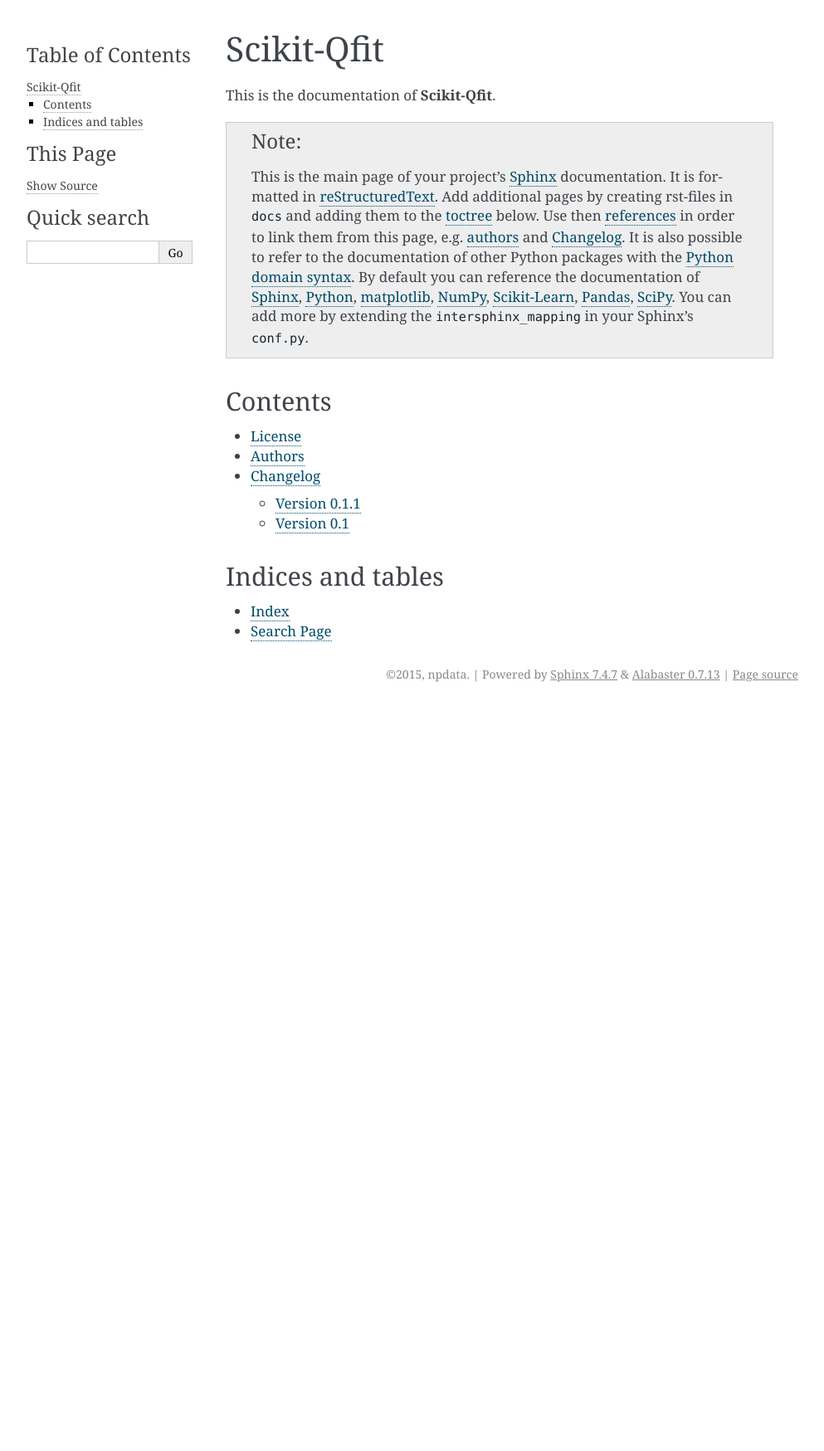
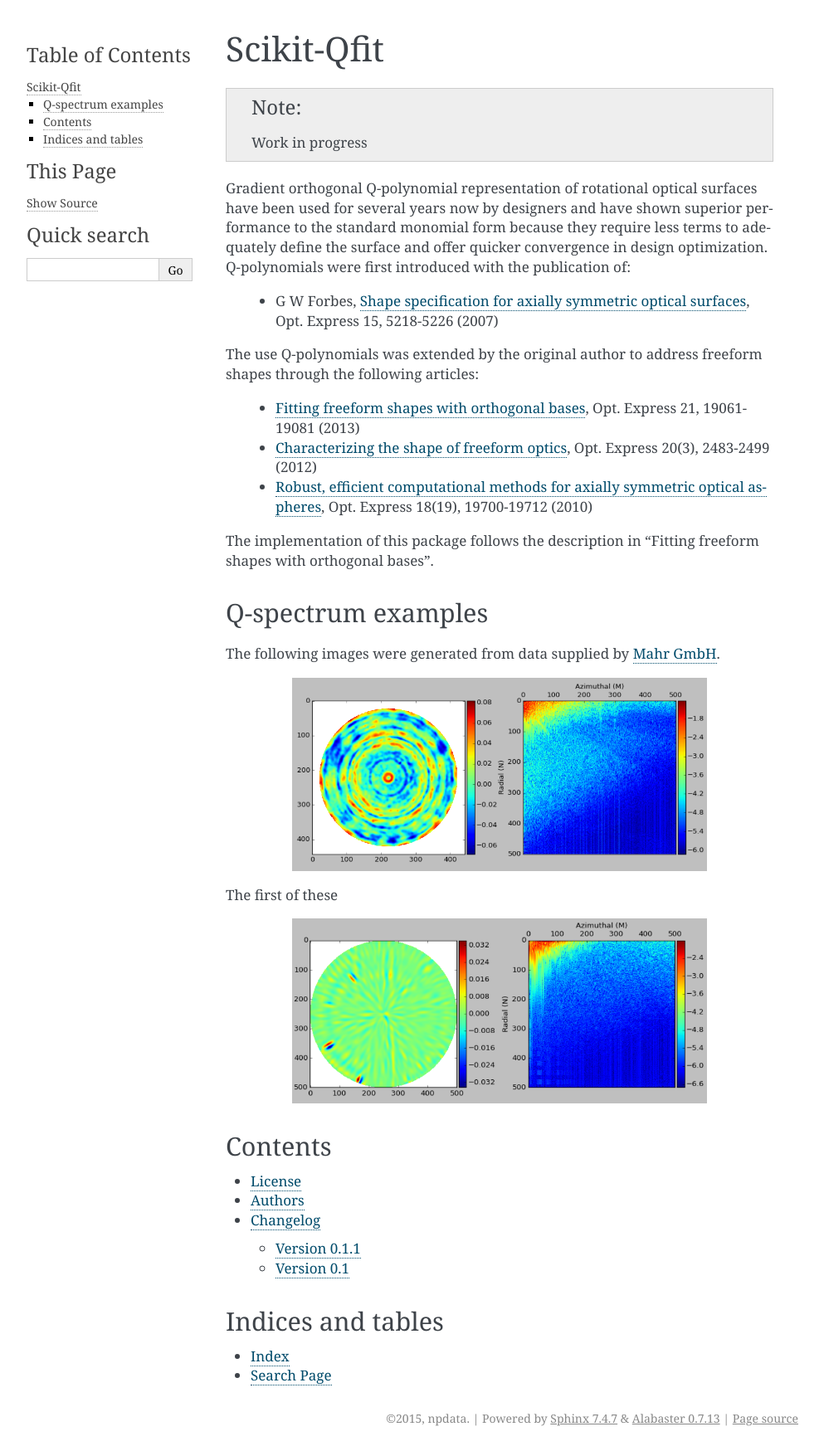
Before and after one commit to npdata/Scikit-qfit, a Sphinx documentation site: the page built from docs/index.rst, in a window 1280 px wide. Shown: the whole page at 83% size, without its empty margins (148-1141 px from the left). Built offline with Sphinx 7.4.7, drawn with Linux system fonts in a browser that asks for light colours; formulas are drawn with MathJax 3; the version number could not be read and is left out; before the commit the page ends 900 px from its top, so only the background shows below that.

Commit message:
Documentation update

```diff
--- a/docs/index.rst
+++ b/docs/index.rst
@@ -2,28 +2,41 @@
 Scikit-Qfit
 ===========
 
-This is the documentation of **Scikit-Qfit**.
+.. note::
+   Work in progress
 
-.. note::
+Gradient orthogonal Q-polynomial representation of rotational optical surfaces have been used for
+several years now by designers and have shown superior performance to the standard monomial form
+because they require less terms to adequately define the surface and offer quicker convergence in design optimization.
+Q-polynomials were first introduced with the publication of:
 
-    This is the main page of your project's `Sphinx <http://sphinx-doc.org/>`_
-    documentation. It is formatted in `reStructuredText
-    <http://sphinx-doc.org/rest.html>`__. Add additional pages by creating
-    rst-files in ``docs`` and adding them to the `toctree
-    <http://sphinx-doc.org/markup/toctree.html>`_ below. Use then
-    `references <http://sphinx-doc.org/markup/inline.html>`__ in order to link
-    them from this page, e.g. :ref:`authors <authors>` and :ref:`changes`.
-    It is also possible to refer to the documentation of other Python packages
-    with the `Python domain syntax
-    <http://sphinx-doc.org/domains.html#the-python-domain>`__. By default you
-    can reference the documentation of `Sphinx <http://sphinx.pocoo.org>`__,
-    `Python <http://docs.python.org/>`__, `matplotlib
-    <http://matplotlib.sourceforge.net>`__, `NumPy
-    <http://docs.scipy.org/doc/numpy>`__, `Scikit-Learn
-    <http://scikit-learn.org/stable>`__, `Pandas
-    <http://pandas.pydata.org/pandas-docs/stable>`__, `SciPy
-    <http://docs.scipy.org/doc/scipy/reference/>`__. You can add more by
-    extending the ``intersphinx_mapping`` in your Sphinx's ``conf.py``.
+ * G W Forbes,  `Shape specification for axially symmetric optical surfaces <https://www.osapublishing.org/oe/abstract.cfm?uri=oe-15-8-5218>`_, Opt. Express 15, 5218-5226 (2007)
+
+The use Q-polynomials was extended by the original author to address freeform shapes through the following articles:
+
+ * `Fitting freeform shapes with orthogonal bases <https://www.osapublishing.org/oe/abstract.cfm?uri=oe-21-16-19061>`_, Opt. Express 21, 19061-19081 (2013)
+ * `Characterizing the shape of freeform optics <https://www.osapublishing.org/oe/abstract.cfm?uri=oe-20-3-2483>`_, Opt. Express 20(3), 2483-2499 (2012)
+ * `Robust, efficient computational methods for axially symmetric optical aspheres <https://www.osapublishing.org/oe/abstract.cfm?uri=oe-18-19-19700>`_, Opt. Express 18(19), 19700-19712 (2010)
+
+The implementation of this package follows the description in "Fitting freeform shapes with orthogonal
+bases".
+
+Q-spectrum examples
+===================
+
+The following images were generated from data supplied by `Mahr GmbH <http://www.mahr.com/>`_.
+
+.. image:: ./images/ring_src_qspec.PNG
+   :width: 500px
+   :align: center
+
+The first of these
+
+.. image:: ./images/radial_src_qspec.PNG
+   :width: 500px
+   :align: center
+
+
 
 Contents
 ========
--- a/setup.cfg
+++ b/setup.cfg
@@ -46,7 +46,7 @@
 # e.g. --cov-report html (or xml) for html/xml output or --junitxml junit.xml
 # in order to write a coverage file that can be read by Jenkins.
 addopts =
-#    --cov skqfit --cov-report term-missing
+    --cov skqfit --cov-report term-missing
     --verbose
 
 [aliases]
```
